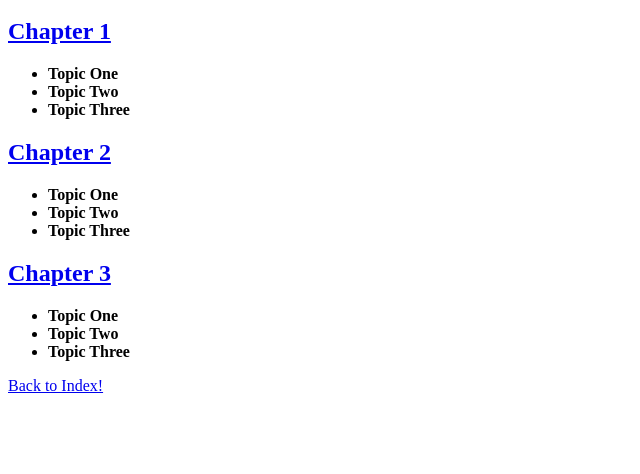
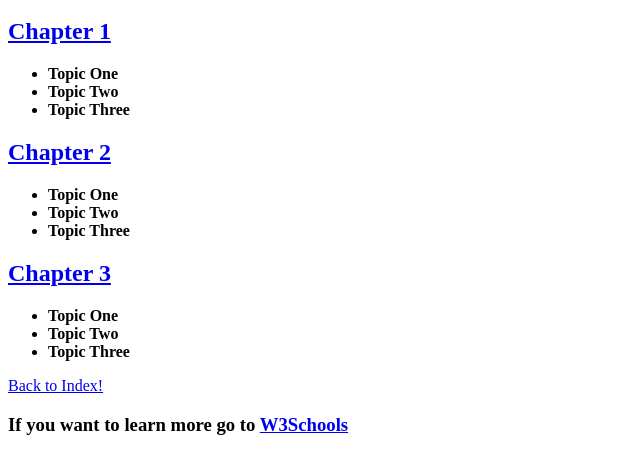
Before and after one commit to Tristan-K17/links, a plain HTML site: page toc.html in a window 1280 px wide. Shown: the part 48-522 px from the top of the page, without its empty margins (0-640 px from the left). Drawn offline with Linux system fonts and the light colour scheme.

Commit message:
Update toc.html

```diff
--- a/toc.html
+++ b/toc.html
@@ -24,5 +24,7 @@
 		<li><b>Topic Three</b></li>
 	</ul>
 <p> <a href="index.html">Back to Index! </a></p>
+
+<h3> If you want to learn more go to <a href="https://www.w3schools.com/"> W3Schools </a></h3>
 </body>
 </html>
```
